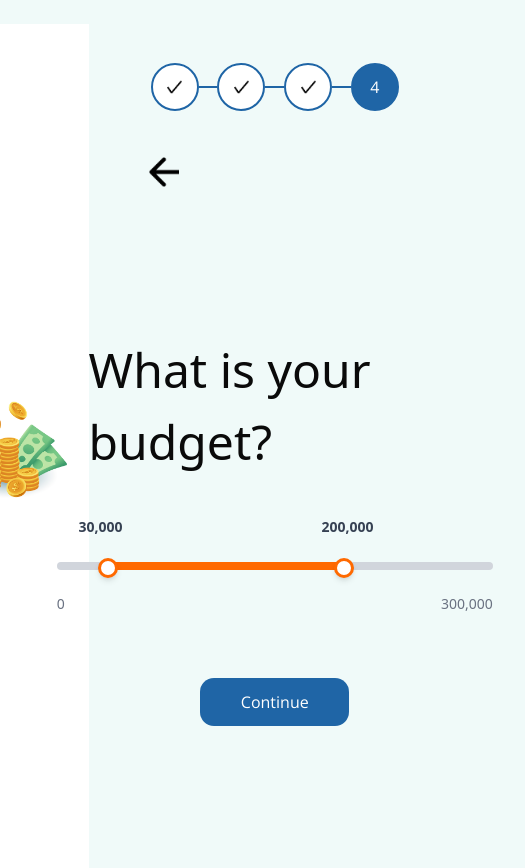
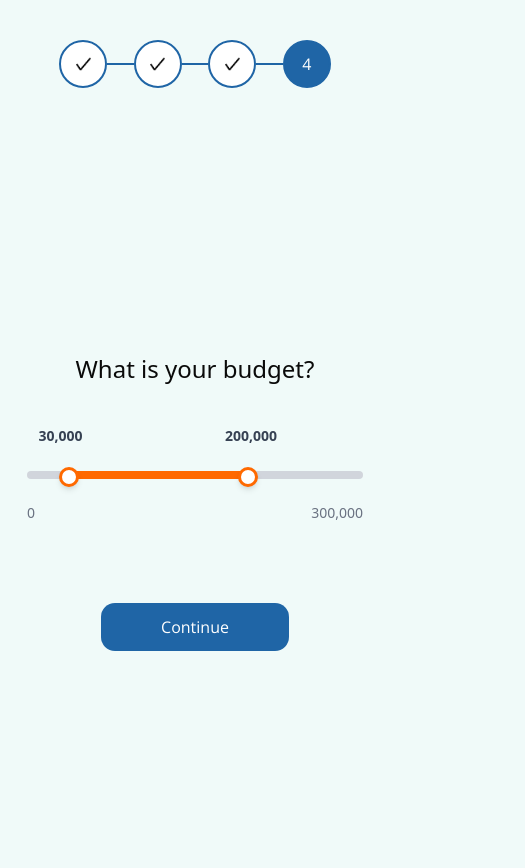
Before and after one commit to reynardaj/WeLearn, a Next.js app: page /tutee-form/tutee-form4 in a window 390 px wide. Shown: the whole page, 525 px wide, since content can reach past the window. Built offline with nearby package versions, Linux system fonts and the light colour scheme; no server answers.

Commit message:
Page 4 add responsive but content still got cut off (Work In Progress)

```diff
--- a/src/app/tutee-form/tutee-form4/page.tsx
+++ b/src/app/tutee-form/tutee-form4/page.tsx
@@ -136,8 +136,8 @@
   if (!mounted) return null;
 
   return (
-    <div className="h-screen w-full flex">
-      <div className="w-[30%] bg-[#FFFFFF] p-4 flex items-center justify-center">
+    <div className="min-h-screen w-full flex">
+      <div className="hidden sm:flex bg-[#FFFFFF] p-4 items-center justify-center">
         <Image
           src="/assets/TuteeFormPage4.png"
           alt="Tutee Form"
@@ -145,9 +145,9 @@
           height={0}
         />
       </div>
-      <div className="w-[70%] bg-[#F0FAF9]">
-        <div className="h-screen w-full">
-          <div className="h-[15%] flex justify-center items-center">
+      <div className="w-full sm:w-[70%] bg-[#F0FAF9] flex flex-col">
+        <div className="flex flex-col flex-grow overflow-y-auto">
+          <div className="flex justify-center items-center py-4">
             <Link href="/tutee-form" className="w-12 h-12 rounded-full bg-white border-2 border-[#1F65A6] flex justify-center items-center">
               <Image
                 src="/assets/CheckList.png"
@@ -184,7 +184,7 @@
             </Link>
 
           </div>
-          <div className="h-[5%] flex items-center pl-15">
+          <div className="flex items-center pl-5 md:pl-15 py-2">
             <Link href={"/tutee-form/tutee-form3"}>
               <Image
                 src="/assets/Arrow.png"
@@ -194,10 +194,10 @@
               />
             </Link>
           </div>
-          <div className="h-[80%] flex flex-col justify-center items-center space-y-8">
-            <h1 className="font-normal text-[3rem]">What is your budget?</h1>
+          <div className="flex-grow flex flex-col justify-center items-center space-y-8 p-4">
+            <h1 className="font-normal text-center text-[1.5rem] sm:text-[2rem] md:text-[2rem] lg:text-[2.5rem] xl:text-[3rem]">What is your budget?</h1>
 
-            <div className="w-[80%]max-w-[600px] relative flex justify-center items-center">
+            <div className="w-[80%] max-w-[600px] relative flex justify-center items-center">
               <div className="w-[500px] p-8">
                 <div className="relative w-full pb-6">
                   {/* Extreme Value Labels */}
@@ -302,11 +302,13 @@
             </div>
 
             {/* Continue Button */}
-            <div
-              onClick={handleSubmit}
-              className="w-[40%] bg-[#1F65A6] rounded-xl p-3 flex justify-center items-center cursor-pointer"
-            >
-              <TextMd className="text-white">Continue</TextMd>
+            <div className="w-full flex justify-center p-4">
+              <div
+                onClick={handleSubmit}
+                className="w-[40%] bg-[#1F65A6] rounded-xl p-3 flex justify-center items-center cursor-pointer"
+              >
+                <TextMd className="text-white">Continue</TextMd>
+              </div>
             </div>
           </div>
         </div>
```
